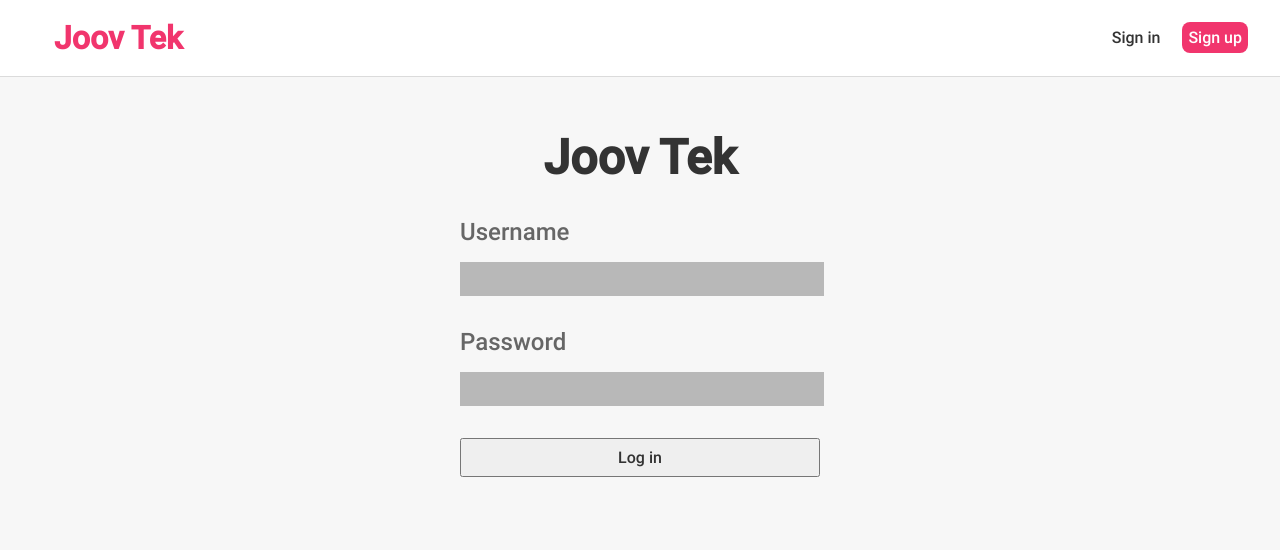
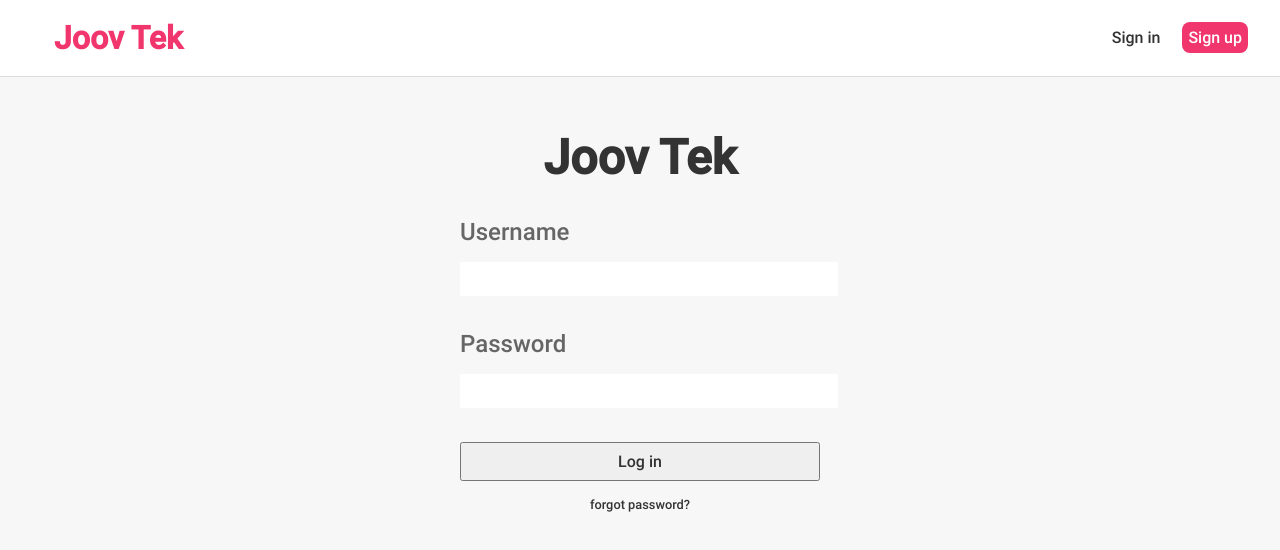
Before and after one commit to acf-patrick/jovo-blog, a React (Create React App) app: page /signin in a window 1280 px wide. Shown: the top 550 px of the page. Built offline with nearby package versions, Linux system fonts and the light colour scheme; the HTML template or start-up script is replaced by a standard one.

Commit message:
login: add input baseline

```diff
--- a/src/components/Login/Login.css
+++ b/src/components/Login/Login.css
@@ -1,5 +1,27 @@
 .error {
-    display: none;
+  display: none;
+}
+
+.line {
+  width: 100%;
+  height: 2px;
+  background: black;
+  transform: scale(0, 1);
+  transition: transform 500ms linear;
+}
+
+.forgot {
+  text-align: center;
+  margin-top: 1rem;
+  font-size: 0.8rem;
+}
+
+.forgot a {
+  text-decoration: none;
+}
+
+.forgot:hover a {
+  text-decoration: underline;
 }
 
 .login-card {
@@ -17,14 +39,15 @@
   display: block;
   width: 100%;
   height: 2rem;
-  background: rgb(184, 184, 184);
+  /* background: rgb(184, 184, 184); */
   border: none;
   margin-top: 1rem;
+  padding-left: 1rem;
 }
 
 .login-card input:focus + div {
-    width: 100%;
-    background-color: black;
+  transform: scale(1);
+  background-color: black;
 }
 
 .login-card form > div {
--- a/src/components/Login/Login.js
+++ b/src/components/Login/Login.js
@@ -1,4 +1,5 @@
 import "./Login.css";
+import { Link } from "react-router-dom";
 
 const Login = () => {
   const onSubmit = (e) => {
@@ -23,6 +24,9 @@ const Login = () => {
           <div className="line"></div>
         </div>
         <button type="submit">Log in</button>
+        <p className="forgot">
+          <Link to="/password">forgot password?</Link>
+        </p>
       </form>
     </div>
   );
```
Also changed, not shown: 1 other file (tests, documents, lock files or other folders).
